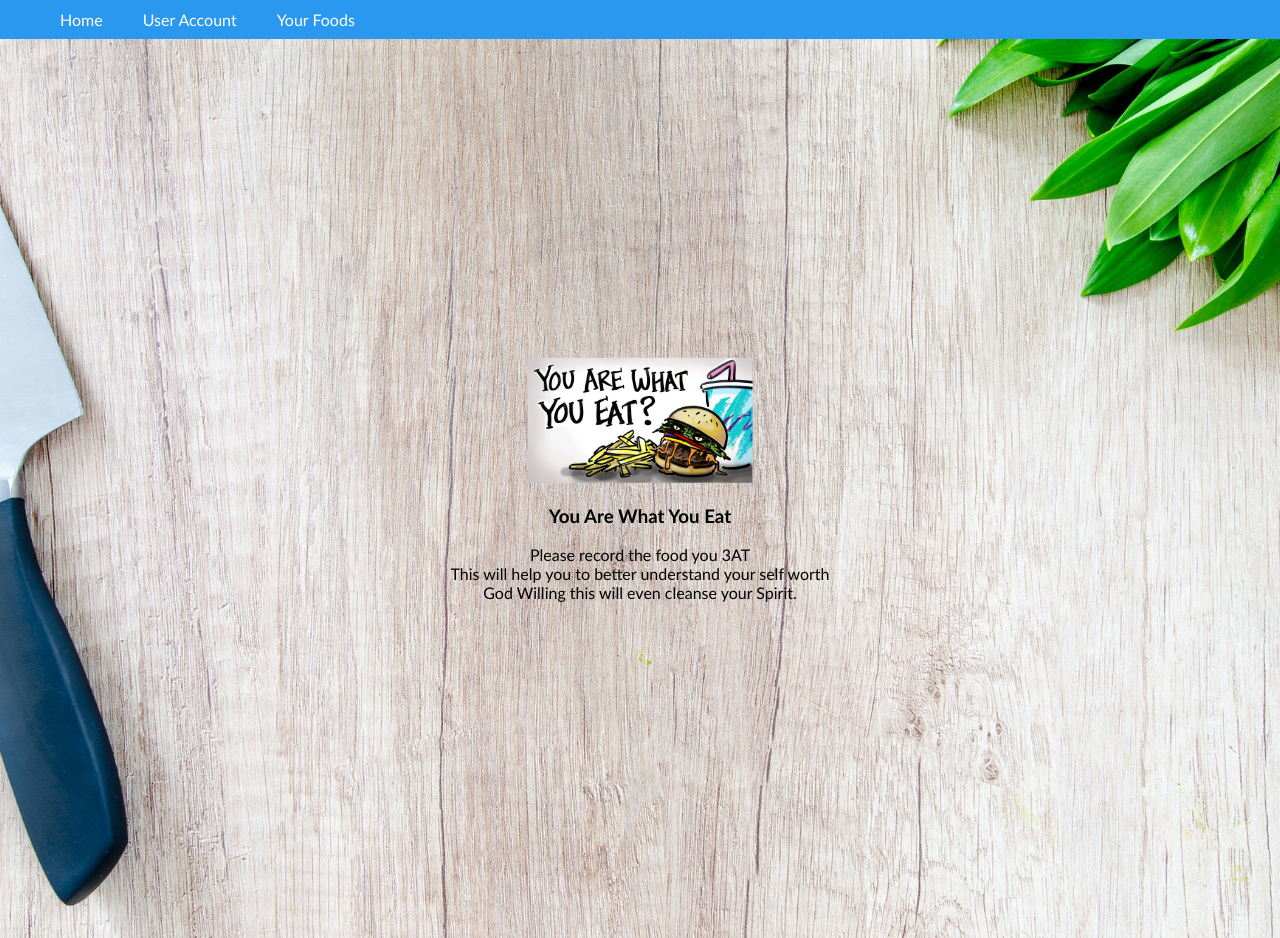
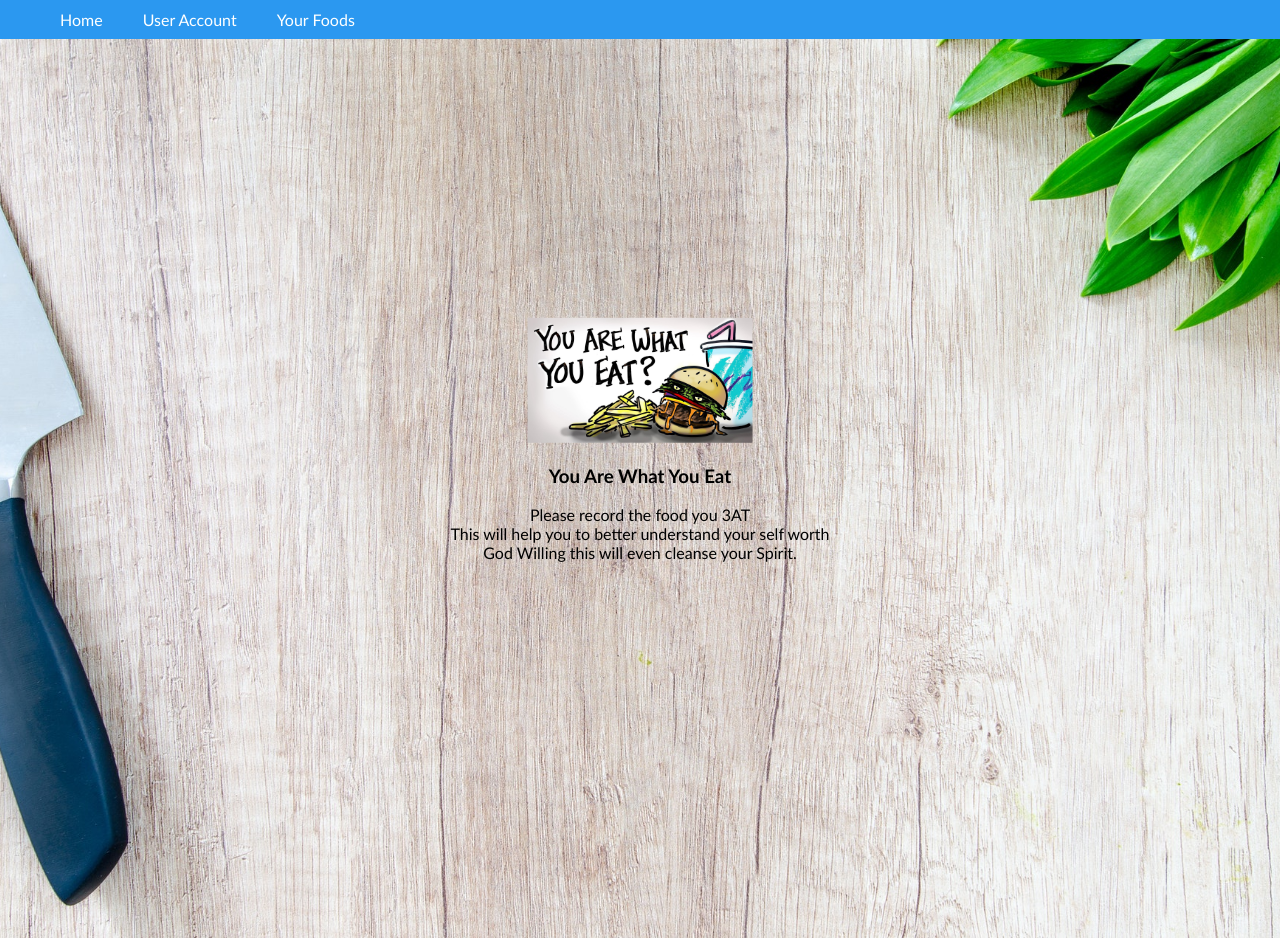
Before and after one commit to husnansultan/SoloProj-frontend, a React (Create React App) app in the folder soloproject-fe/: page / in a window 1280 px wide. Built offline with nearby package versions, Linux system fonts and the light colour scheme.

Commit message:
sublt
sjnbsj

```diff
--- a/soloproject-fe/src/index.css
+++ b/soloproject-fe/src/index.css
@@ -89,6 +89,6 @@ input[type=text]:focus {
 #MainDiv{
     position: fixed;
   left: 50%;
-  top: 60%;
+  top: 55%;
   -webkit-transform: translate(-50%, -50%);
 }
```
